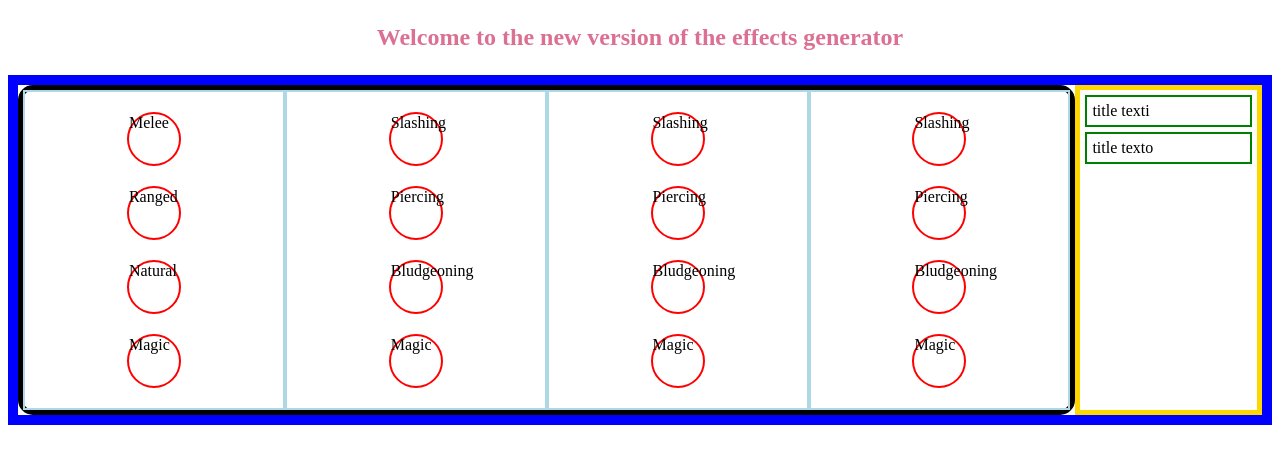
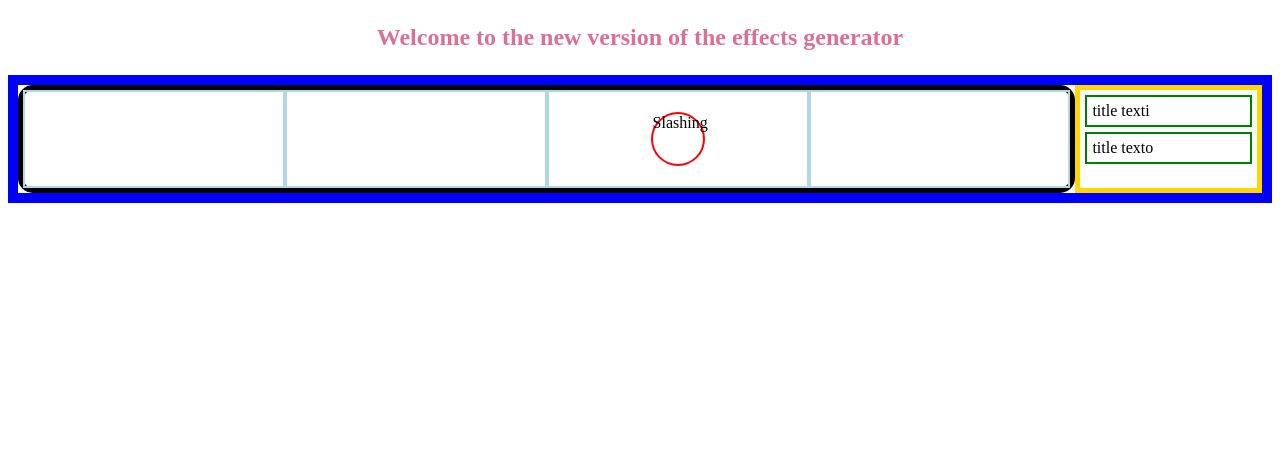
Before and after one commit to KirbyPaint/effects-generator-v2, a React (Create React App) app: page / in a window 1280 px wide. Shown: the top 464 px of the page. Built offline with nearby package versions, Linux system fonts and the light colour scheme.

Commit message:
stupid shit is working somewhat

```diff
--- a/package.json
+++ b/package.json
@@ -12,12 +12,14 @@
     "@types/react-dom": "^17.0.0",
     "@types/react-modal": "^3.12.1",
     "@types/styled-components": "^5.1.14",
+    "@types/uuid": "^8.3.1",
     "react": "^17.0.2",
     "react-dom": "^17.0.2",
     "react-modal": "^3.14.3",
     "react-scripts": "4.0.3",
     "styled-components": "^5.3.1",
     "typescript": "^4.1.2",
+    "uuid": "^8.3.2",
     "web-vitals": "^1.0.1"
   },
   "scripts": {
--- a/src/components/effectButton.tsx
+++ b/src/components/effectButton.tsx
@@ -1,15 +1,33 @@
-import { FC } from "react";
+import { FC, useState } from "react";
 import { StyleEffectButton } from "../styles/styles";
+import Popup from "../components/popup";
+import { randomizer } from "./util/randomNumberGenerator";
 
 interface IButton {
-  handleClick: () => void;
   buttonText: string;
+  titleTexts: string[];
+  bodyTexts: string[];
 }
 
 const Button: FC<IButton> = (props) => {
+  const { buttonText, titleTexts, bodyTexts } = props;
+  const [modalIsOpen, setModalIsOpen] = useState(false);
+  const [randomEffect, setRandomEffect] = useState(0);
+
+  function toggleShowModal() {
+    setRandomEffect(randomizer());
+    setModalIsOpen(!modalIsOpen);
+  }
   return (
-    <StyleEffectButton onClick={props.handleClick}>
-      {props.buttonText}
+    <StyleEffectButton onClick={toggleShowModal}>
+      {buttonText}
+      {modalIsOpen && (
+        <Popup
+          titleText={titleTexts[randomEffect]}
+          bodyText={bodyTexts[randomEffect]}
+          closeModal={toggleShowModal}
+        />
+      )}
     </StyleEffectButton>
   );
 };
--- /dev/null
+++ b/src/components/util/exports.tsx
@@ -0,0 +1,3 @@
+export interface IButtonColumn {
+  // onClick: () => void;
+}
--- a/src/components/util/randomNumberGenerator.tsx
+++ b/src/components/util/randomNumberGenerator.tsx
@@ -1,3 +1,3 @@
-export const randomNumber = () => {
+export const randomizer = () => {
   return Math.floor(Math.random() * 50);
 };
--- a/src/containers/columns/fumbleButtonColumn.tsx
+++ b/src/containers/columns/fumbleButtonColumn.tsx
@@ -1,4 +1,4 @@
-import { FC } from "react";
+import { FC, useState } from "react";
 import Button from "../../components/effectButton";
 import {
   fumbleMagicText,
@@ -17,47 +17,73 @@ import {
   fumbleRangedTitle,
 } from "../../components/util/effectsArrays/0fumble/fumbleRanged";
 import Popup from "../../components/popup";
-import { randomNumber } from "../../components/util/randomNumberGenerator";
+import { randomizer } from "../../components/util/randomNumberGenerator";
 import { StyleButtonColumn } from "../../styles/styles";
-import ReactModal from "react-modal";
-
-function insertPopupText(title: string, text: string) {
-  return <Popup titleText={title} bodyText={text} />;
-}
-
-const melee = () => {
-  const effect = randomNumber();
-  insertPopupText(fumbleMeleeTitle[effect], fumbleMeleeText[effect]);
-  <ReactModal isOpen={false} shouldCloseOnOverlayClick={true} />;
-};
-
-const ranged = () => {
-  const effect = randomNumber();
-  alert(`${fumbleRangedTitle[effect]} ${fumbleRangedText[effect]}`);
-};
-
-const natural = () => {
-  const effect = randomNumber();
-  alert(`${fumbleNaturalTitle[effect]} ${fumbleNaturalText[effect]}`);
-};
-
-const magic = () => {
-  const effect = randomNumber();
-  alert(`${fumbleMagicTitle[effect]} ${fumbleMagicText[effect]}`);
-};
+// import { IButtonColumn } from "../../components/util/exports";
 
 const meleeText = "Melee";
 const rangedText = "Ranged";
 const naturalText = "Natural";
 const magicText = "Magic";
 
-const FumbleButtonColumn: FC = () => {
+const FumbleButtonColumn: FC = (props) => {
+  const [modalIsOpen, setModalIsOpen] = useState(true);
+  const [activeModal, setActiveModal] = useState(""); // might not be needed
+  function closeModal() {
+    setModalIsOpen(false);
+    setActiveModal("");
+  }
+
+  function insertPopupText(title: string, text: string) {
+    // return <Popup titleText={title} bodyText={text} />;
+  }
+
+  const melee = () => {
+    const effect = randomizer();
+    insertPopupText(fumbleMeleeTitle[effect], fumbleMeleeText[effect]);
+  };
+
+  const ranged = () => {
+    const effect = randomizer();
+    alert(`${fumbleRangedTitle[effect]} ${fumbleRangedText[effect]}`);
+  };
+
+  const natural = () => {
+    const effect = randomizer();
+    alert(`${fumbleNaturalTitle[effect]} ${fumbleNaturalText[effect]}`);
+  };
+
+  const magic = () => {
+    const effect = randomizer();
+    alert(`${fumbleMagicTitle[effect]} ${fumbleMagicText[effect]}`);
+  };
+
   return (
     <StyleButtonColumn>
-      <Button handleClick={melee} buttonText={meleeText} />
-      <Button handleClick={ranged} buttonText={rangedText} />
-      <Button handleClick={natural} buttonText={naturalText} />
-      <Button handleClick={magic} buttonText={magicText} />
+      {/* <Button
+        // handleClick={melee}
+        buttonText={meleeText}
+        titleText={"function for title text"}
+        bodyText={"function for body text"}
+      />
+      <Button
+        // handleClick={ranged}
+        buttonText={rangedText}
+        titleText={"function for title text"}
+        bodyText={"function for body text"}
+      />
+      <Button
+        // handleClick={natural}
+        buttonText={naturalText}
+        titleText={"function for title text"}
+        bodyText={"function for body text"}
+      />
+      <Button
+        // handleClick={magic}
+        buttonText={magicText}
+        titleText={"function for title text"}
+        bodyText={"function for body text"}
+      /> */}
     </StyleButtonColumn>
   );
 };
--- a/src/containers/columns/majorButtonColumn.tsx
+++ b/src/containers/columns/majorButtonColumn.tsx
@@ -1,4 +1,4 @@
-import { FC } from "react";
+import { FC, useState } from "react";
 import Button from "../../components/effectButton";
 import {
   majorBludgeoningText,
@@ -16,27 +16,18 @@ import {
   majorSlashingText,
   majorSlashingTitle,
 } from "../../components/util/effectsArrays/2major/majorSlashing";
-import { randomNumber } from "../../components/util/randomNumberGenerator";
 import { StyleButtonColumn } from "../../styles/styles";
 
-const slashing = () => {
-  const effect = randomNumber();
-  alert(`${majorSlashingTitle[effect]} ${majorSlashingText[effect]}`);
-};
-
 const piercing = () => {
-  const effect = randomNumber();
-  alert(`${majorPiercingTitle[effect]} ${majorPiercingText[effect]}`);
+  alert(`cum`);
 };
 
 const bludgeoning = () => {
-  const effect = randomNumber();
-  alert(`${majorBludgeoningTitle[effect]} ${majorBludgeoningText[effect]}`);
+  alert(`cum`);
 };
 
 const magic = () => {
-  const effect = randomNumber();
-  alert(`${majorMagicTitle[effect]} ${majorMagicText[effect]}`);
+  alert(`cum`);
 };
 
 const slashingText = "Slashing";
@@ -45,12 +36,38 @@ const bludgeoningText = "Bludgeoning";
 const magicText = "Magic";
 
 const MajorButtonColumn: FC = () => {
+  const [randomNumber, setRandomNumber] = useState(0);
+
+  function slashing() {
+    console.log("randomNumber :>> ", randomNumber);
+    return;
+  }
+
   return (
     <StyleButtonColumn>
-      <Button handleClick={slashing} buttonText={slashingText} />
-      <Button handleClick={piercing} buttonText={piercingText} />
-      <Button handleClick={bludgeoning} buttonText={bludgeoningText} />
-      <Button handleClick={magic} buttonText={magicText} />
+      <Button
+        buttonText={slashingText}
+        titleTexts={majorSlashingTitle}
+        bodyTexts={majorSlashingText}
+      />
+      {/* <Button
+        handleClick={piercing}
+        buttonText={piercingText}
+        titleText={"function for title text"}
+        bodyText={"function for body text"}
+      />
+      <Button
+        handleClick={bludgeoning}
+        buttonText={bludgeoningText}
+        titleText={"function for title text"}
+        bodyText={"function for body text"}
+      />
+      <Button
+        handleClick={magic}
+        buttonText={magicText}
+        titleText={"function for title text"}
+        bodyText={"function for body text"}
+      /> */}
     </StyleButtonColumn>
   );
 };
--- a/src/containers/columns/minorButtonColumn.tsx
+++ b/src/containers/columns/minorButtonColumn.tsx
@@ -16,26 +16,27 @@ import {
   minorSlashingText,
   minorSlashingTitle,
 } from "../../components/util/effectsArrays/1minor/minorSlashing";
-import { randomNumber } from "../../components/util/randomNumberGenerator";
+import { IButtonColumn } from "../../components/util/exports";
+import { randomizer } from "../../components/util/randomNumberGenerator";
 import { StyleButtonColumn } from "../../styles/styles";
 
 const slashing = () => {
-  const effect = randomNumber();
+  const effect = randomizer();
   alert(`${minorSlashingTitle[effect]} ${minorSlashingText[effect]}`);
 };
 
 const piercing = () => {
-  const effect = randomNumber();
+  const effect = randomizer();
   alert(`${minorPiercingTitle[effect]} ${minorPiercingText[effect]}`);
 };
 
 const bludgeoning = () => {
-  const effect = randomNumber();
+  const effect = randomizer();
   alert(`${minorBludgeoningTitle[effect]} ${minorBludgeoningText[effect]}`);
 };
 
 const magic = () => {
-  const effect = randomNumber();
+  const effect = randomizer();
   alert(`${minorMagicTitle[effect]} ${minorMagicText[effect]}`);
 };
 
@@ -44,13 +45,29 @@ const piercingText = "Piercing";
 const bludgeoningText = "Bludgeoning";
 const magicText = "Magic";
 
-const MinorButtonColumn: FC = () => {
+const MinorButtonColumn: FC<IButtonColumn> = (props) => {
   return (
     <StyleButtonColumn>
-      <Button handleClick={slashing} buttonText={slashingText} />
-      <Button handleClick={piercing} buttonText={piercingText} />
-      <Button handleClick={bludgeoning} buttonText={bludgeoningText} />
-      <Button handleClick={magic} buttonText={magicText} />
+      {/* <Button
+        buttonText={slashingText}
+        titleText={"function for title text"}
+        bodyText={"function for body text"}
+      />
+      <Button
+        buttonText={piercingText}
+        titleText={"function for title text"}
+        bodyText={"function for body text"}
+      />
+      <Button
+        buttonText={bludgeoningText}
+        titleText={"function for title text"}
+        bodyText={"function for body text"}
+      />
+      <Button
+        buttonText={magicText}
+        titleText={"function for title text"}
+        bodyText={"function for body text"}
+      /> */}
     </StyleButtonColumn>
   );
 };
--- a/src/containers/columns/severeButtonColumn.tsx
+++ b/src/containers/columns/severeButtonColumn.tsx
@@ -16,26 +16,27 @@ import {
   severeSlashingText,
   severeSlashingTitle,
 } from "../../components/util/effectsArrays/3severe/severeSlashing";
-import { randomNumber } from "../../components/util/randomNumberGenerator";
+import { IButtonColumn } from "../../components/util/exports";
+import { randomizer } from "../../components/util/randomNumberGenerator";
 import { StyleButtonColumn } from "../../styles/styles";
 
 const slashing = () => {
-  const effect = randomNumber();
+  const effect = randomizer();
   alert(`${severeSlashingTitle[effect]} ${severeSlashingText[effect]}`);
 };
 
 const piercing = () => {
-  const effect = randomNumber();
+  const effect = randomizer();
   alert(`${severePiercingTitle[effect]} ${severePiercingText[effect]}`);
 };
 
 const bludgeoning = () => {
-  const effect = randomNumber();
+  const effect = randomizer();
   alert(`${severeBludgeoningTitle[effect]} ${severeBludgeoningText[effect]}`);
 };
 
 const magic = () => {
-  const effect = randomNumber();
+  const effect = randomizer();
   alert(`${severeMagicTitle[effect]} ${severeMagicText[effect]}`);
 };
 
@@ -44,13 +45,29 @@ const piercingText = "Piercing";
 const bludgeoningText = "Bludgeoning";
 const magicText = "Magic";
 
-const SevereButtonColumn: FC = () => {
+const SevereButtonColumn: FC<IButtonColumn> = (props) => {
   return (
     <StyleButtonColumn>
-      <Button handleClick={slashing} buttonText={slashingText} />
-      <Button handleClick={piercing} buttonText={piercingText} />
-      <Button handleClick={bludgeoning} buttonText={bludgeoningText} />
-      <Button handleClick={magic} buttonText={magicText} />
+      {/* <Button
+        buttonText={slashingText}
+        titleText={"function for title text"}
+        bodyText={"function for body text"}
+      />
+      <Button
+        buttonText={piercingText}
+        titleText={"function for title text"}
+        bodyText={"function for body text"}
+      />
+      <Button
+        buttonText={bludgeoningText}
+        titleText={"function for title text"}
+        bodyText={"function for body text"}
+      />
+      <Button
+        buttonText={magicText}
+        titleText={"function for title text"}
+        bodyText={"function for body text"}
+      /> */}
     </StyleButtonColumn>
   );
 };
--- a/src/containers/effectList.tsx
+++ b/src/containers/effectList.tsx
@@ -1,6 +1,7 @@
 import { FC } from "react";
 import EffectTextInsert from "../components/effectTextInsert";
 import { StyleEffectList } from "../styles/styles";
+import { v4 } from "uuid";
 
 interface IEffectList {
   data: string[];
@@ -10,7 +11,7 @@ const EffectList: FC<IEffectList> = ({ data }) => {
   return (
     <StyleEffectList>
       {data.map((effect) => (
-        <EffectTextInsert title={data[0]} text={effect[1]} />
+        <EffectTextInsert title={data[0]} text={effect[1]} key={v4()} />
       ))}
     </StyleEffectList>
   );
--- a/src/styles/styles.ts
+++ b/src/styles/styles.ts
@@ -20,7 +20,7 @@ export const StyleButtonArray = styled.div`
 export const StyleMainContainer = styled.div`
   border: 10px solid blue;
   max-width: 100%;
-  height: fit-content;
+  height: 100%;
   display: grid;
   grid-template-columns: 85% auto;
 `;
@@ -38,14 +38,6 @@ export const StyleButtonColumn = styled.div`
   padding: 10px 0px;
 `;
 
-// export const StyleEffectButton = styled.button`
-//   border: 2px solid red;
-//   width: 50px;
-//   height: 50px;
-//   border-radius: 300px;
-//   margin: 10px;
-// `;
-
 export const StyleEffectButton = styled.div`
   border: 2px solid red;
   width: 50px;
@@ -59,3 +51,15 @@ export const StyleEffectTextInsert = styled.div`
   padding: 5px;
   margin: 5px;
 `;
+
+export const StylePopup = styled.div`
+  border: 2px groove brown;
+  border-radius: 15px;
+  background-color: white;
+  width: 300px;
+  height: 300px;
+  position: absolute;
+  top: 50%;
+  left: 50%;
+  transform: translate(-50%, -50%);
+`;
```
Also changed, not shown: src/components/popup.tsx (+8 -4 lines), 1 other file (tests, documents, lock files or other folders).
